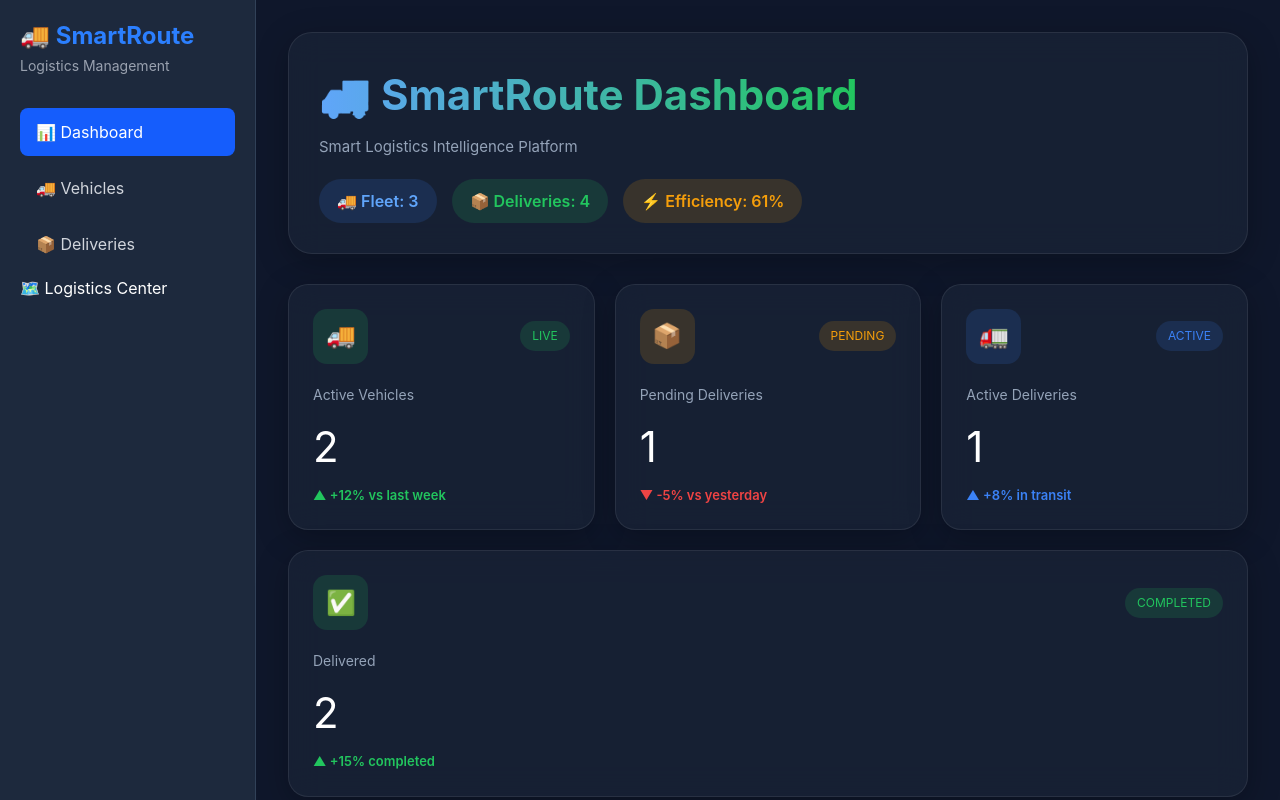
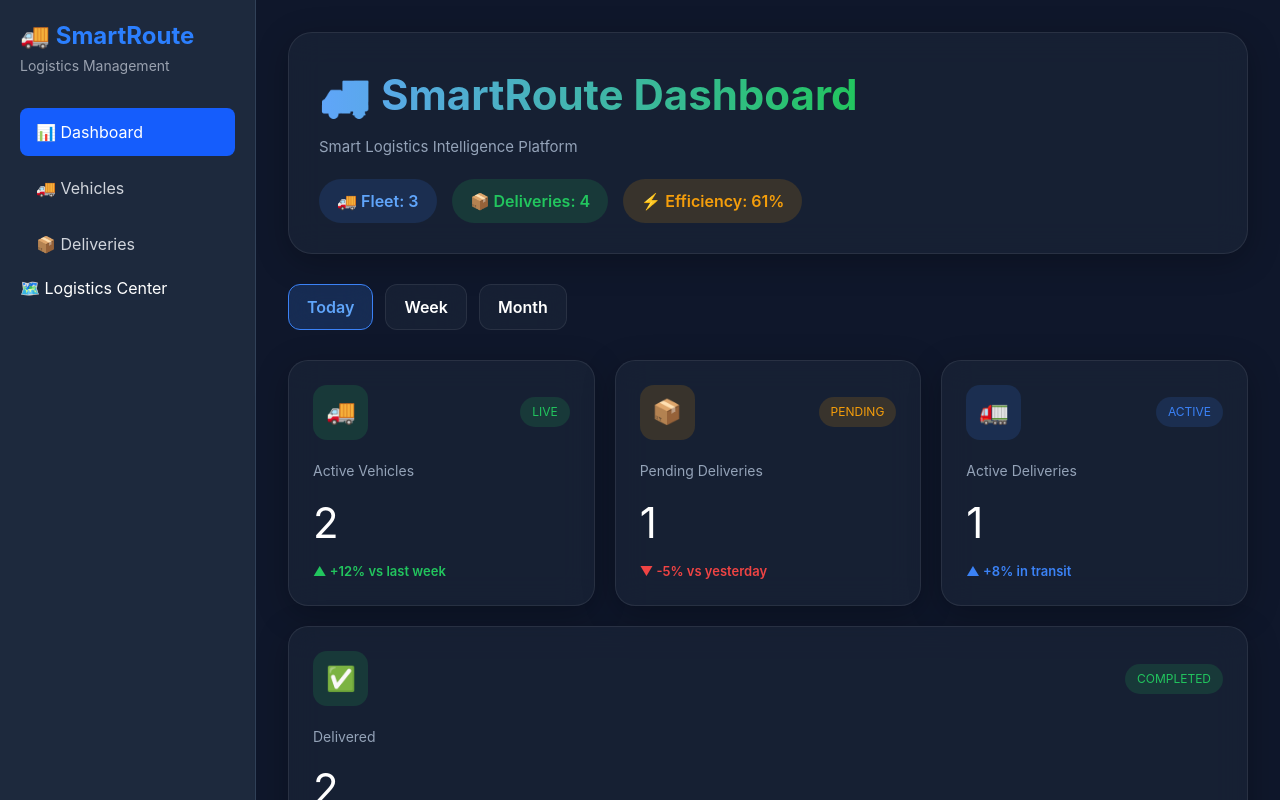
Before and after one commit to harshskarki/SmartRoute-Logistics-Management-System, a React (Vite) app: page / in a window 1280 px wide. Shown: the top 800 px of the page. Built offline with nearby package versions, Linux system fonts and the light colour scheme.

Commit message:
Phase 5.7.7 Time Horizon Filter

```diff
--- a/src/pages/Dashboard.jsx
+++ b/src/pages/Dashboard.jsx
@@ -18,6 +18,9 @@ function Dashboard() {
 
   const [displayCompletedDeliveries, setDisplayCompletedDeliveries] =
     useState(0);
+
+  const [timeFilter, setTimeFilter] =
+    useState("Today");
 
   const activeVehicles =
     vehicles.filter(
@@ -282,6 +285,8 @@ const fleetInsight =
     position: "relative",
   };
 
+{/*Dashboard Header Section*/}
+
   return (
     <div>
       <div
@@ -402,6 +407,62 @@ const fleetInsight =
           </div>
         </div>
       </div>
+
+      {/* Time Filter */}
+
+      <div
+        style={{
+          display: "flex",
+          gap: "12px",
+          marginBottom: "30px",
+          flexWrap: "wrap",
+        }}
+      >
+        {["Today", "Week", "Month"].map(
+          (filter) => (
+            <button
+              key={filter}
+              onClick={() =>
+                setTimeFilter(filter)
+              }
+              style={{
+                padding: "10px 18px",
+
+                borderRadius: "12px",
+
+                border:
+                  timeFilter === filter
+                    ? "1px solid #3b82f6"
+                    : "1px solid rgba(255,255,255,0.08)",
+
+                background:
+                  timeFilter === filter
+                    ? "rgba(59,130,246,0.2)"
+                    : colors.glass,
+
+                color:
+                  timeFilter === filter
+                    ? "#60a5fa"
+                    : "#ffffff",
+
+                cursor: "pointer",
+
+                fontWeight: "600",
+
+                backdropFilter:
+                  "blur(16px)",
+
+                transition:
+                  "all 0.3s ease",
+              }}
+            >
+              {filter}
+            </button>
+          )
+        )}
+      </div>
+
+{/* KPI Cards */}
 
       <div
         style={{
```
